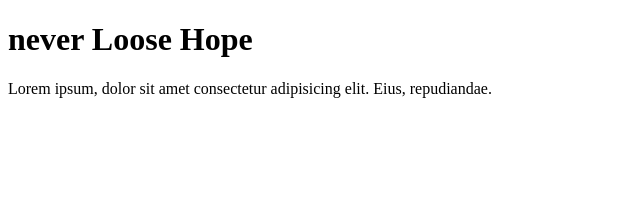
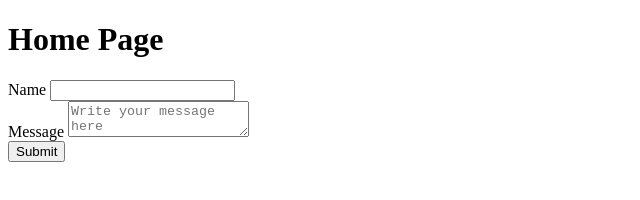
Before and after one commit to Aniket-nitian/Node.JS, a website: page express/public/index.html in a window 1280 px wide. Shown: the whole page, without its empty margins (0-640 px from the left). Drawn offline with Linux system fonts and the light colour scheme.

Commit message:
Form Submission complted

```diff
--- a/express/public/index.html
+++ b/express/public/index.html
@@ -3,17 +3,34 @@
   <head>
     <meta charset="UTF-8" />
     <meta name="viewport" content="width=device-width, initial-scale=1.0" />
-    <title>Document</title>
+    <title>Form Submission</title>
     <link rel="stylesheet" href="style.css" />
   </head>
   <body>
-    <div class="text-selection">
-      <h1>never Loose Hope</h1>
-      <p>
-        Lorem ipsum, dolor sit amet consectetur adipisicing elit. Eius,
-        repudiandae.
-      </p>
-    </div>
-    <div class="img"></div>
+    <h1>Home Page</h1>
+    <!-- By default, form tag sends GET request to the action. It will send as query parameters -->
+    <form action="/contact" method="post">
+      <div>
+        <label for="name">Name</label>
+        <!-- <input type="text" name="name" id="name" /> -->
+        <input type="text" name="user[name]" id="name" />
+      </div>
+      <div>
+        <label for="message">Message</label>
+        <!-- <textarea
+          type="text"
+          name="message"
+          id="message"
+          placeholder="Write your message here"
+        ></textarea> -->
+        <textarea
+          type="text"
+          name="user[message]"
+          id="message"
+          placeholder="Write your message here"
+        ></textarea>
+      </div>
+      <button>Submit</button>
+    </form>
   </body>
 </html>
```
Also changed, not shown: express/Form_Submission.js (added, +26 -0 lines).
